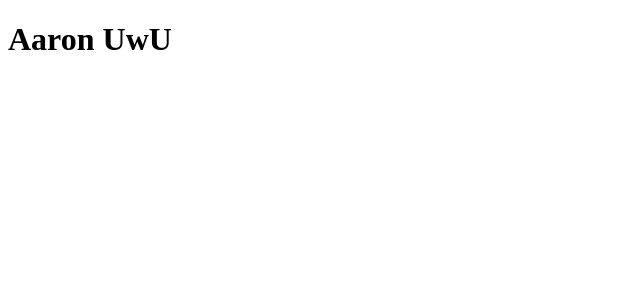
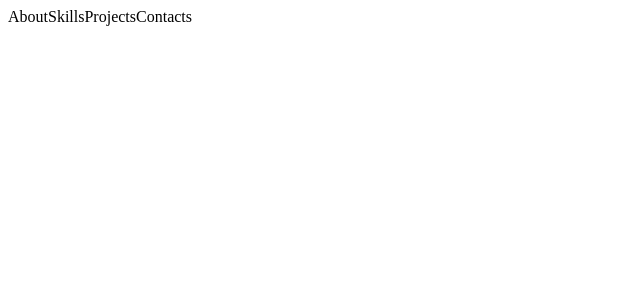
Before and after one commit to Reshha/reshha-portfolio, a React (Vite) app: page / in a window 1280 px wide. Shown: the top 300 px of the page, without its empty margins (0-640 px from the left). Built offline with nearby package versions, Linux system fonts and the light colour scheme.

Commit message:
added links to header html

```diff
--- a/src/components/Header/Header.jsx
+++ b/src/components/Header/Header.jsx
@@ -1,7 +1,10 @@
 export default function Header() {
     return(
         <header>
-            <h1>Aaron UwU</h1>
+            <a>About</a>
+            <a>Skills</a>
+            <a>Projects</a>
+            <a>Contacts</a>
         </header>
     )
 }
```
